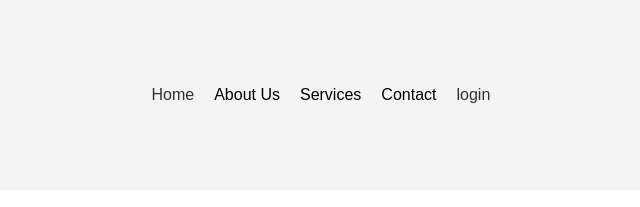
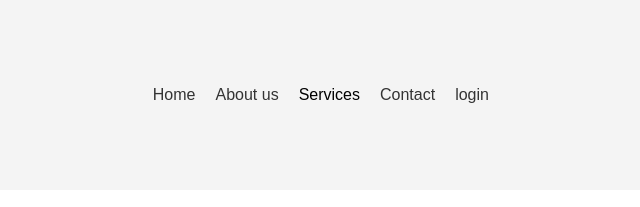
Before and after one commit to larksquirrel/ryanrochad, a plain HTML site: page contact.html in a window 1280 px wide. Shown: the top 207 px of the page, 277-917 px from the left. Drawn offline with Linux system fonts and the light colour scheme.

Commit message:
Update contact.html

```diff
--- a/contact.html
+++ b/contact.html
@@ -105,9 +105,9 @@ body {
         <nav class="navigation">
             <ul>
                 <li><a href="index.html">Home</a></li>
-                <li>About Us</li>
+                <li><a href="zhuye.html">About us</a></li>
                 <li>Services</li>
-                <li>Contact</li>
+                <li><a href="contact.html">Contact</li>
 				  <li><a href="dl.html">login</a></li>
             </ul>
         </nav>
```
